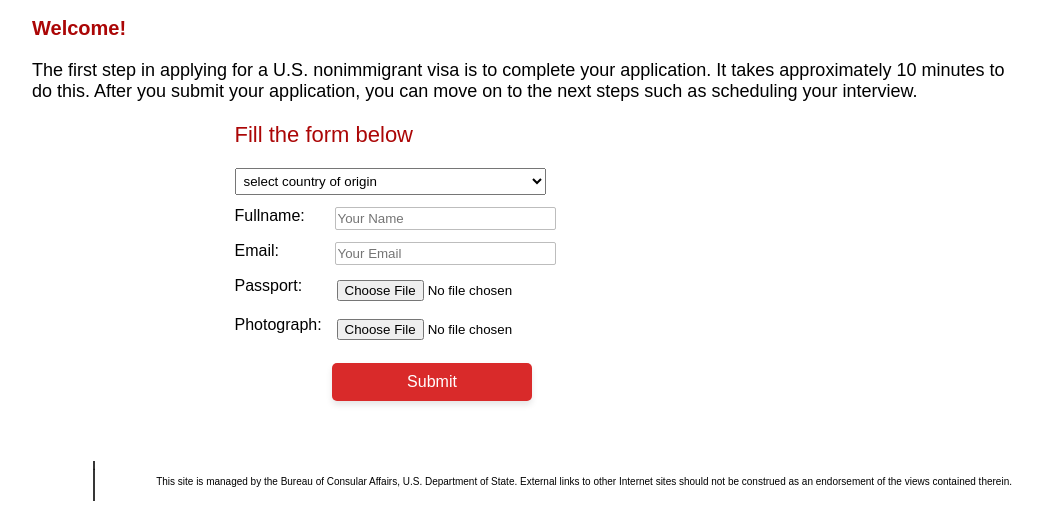
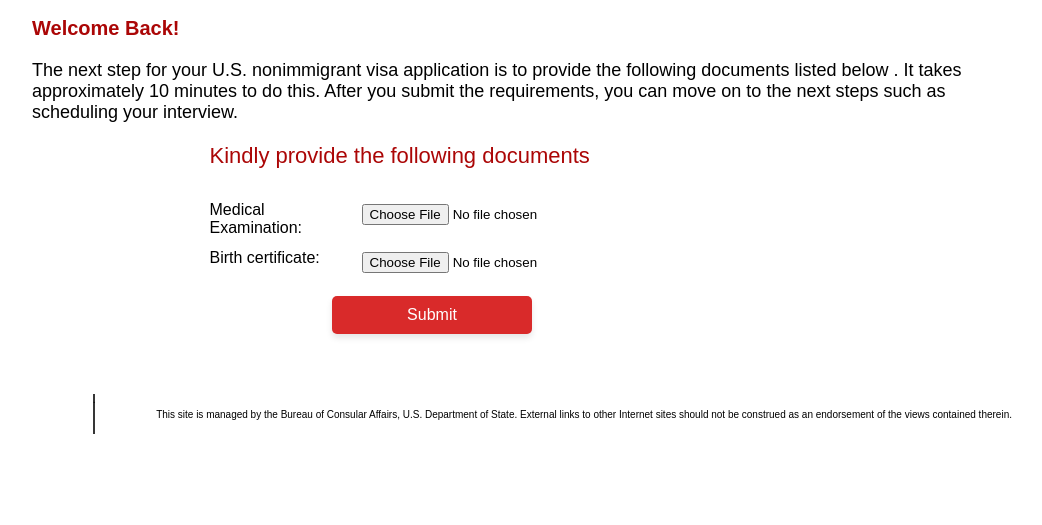
Before and after one commit to theMystic1/embassy-2, a plain HTML site: page index.html in a window 1280 px wide. Shown: the part 187-712 px from the top of the page, without its empty margins (118-1160 px from the left). Drawn offline with Linux system fonts and the light colour scheme.

Commit message:
..........

```diff
--- a/index.html
+++ b/index.html
@@ -31,10 +31,10 @@
       </div>
       <div class="applications">
         <h2 class="h-two">
-          Welcome!
+          Welcome Back!
         </h2>
         <p class="welcome-note">
-          The first step in applying for a U.S. nonimmigrant visa is to complete your application. It takes approximately 10 minutes to do this. After you submit your application, you can move on to the next steps such as scheduling your interview.
+          The next step for your U.S. nonimmigrant visa application is to provide the following documents listed below . It takes approximately 10 minutes to do this. After you submit the requirements, you can move on to the next steps such as scheduling your interview.
         </p>
       </div>
      </div>
@@ -42,14 +42,14 @@
      <div class="apply">
       <div class="application-pt">
         <p class="p">
-          Fill the form below
+          Kindly provide the following documents
         </p>
 
         <form action="#">
 
           <div class="select-country">
 
-          <select class="form-select" id="country" name="country">
+          <!-- <select class="form-select" id="country" name="country">
             <option>select country of origin</option>
             <option value="AF">Afghanistan</option>
             <option value="AX">Aland Islands</option>
@@ -304,34 +304,34 @@
             <option value="ZM">Zambia</option>
             <option value="ZW">Zimbabwe</option>
 
-          </select>
+          </select> -->
           </div>
 
           <div class="name">
 
-            <label for="Full-name">
+            <!-- <label for="Full-name">
               Fullname:
             </label>
-            <input type="text" id="name" name="name" placeholder="Your Name" required>
+            <input type="text" id="name" name="name" placeholder="Your Name" required> -->
 
           </div>
 
-          <div class="email">
+          <!-- <div class="email">
             <label for="email">
               Email:
             </label>
             <input type="email" id="email" name="email" placeholder="Your Email" required>
 
-          </div>
+          </div>-->
 
           <div class="docs">
-            <label for="docs">Passport:</label>
+            <label for="docs">Medical Examination:</label>
             <input type="file" id="doc" name="avatar" accept="image/png, image/jpeg" />
           </div>
 
           <div class="file">
             <label for="pic">
-              Photograph:
+              Birth certificate:
             </label>
             <input type="file" id="avatar" name="avatar" accept="image/png, image/jpeg" />
           </div>
--- a/style.css
+++ b/style.css
@@ -11,7 +11,6 @@ html {
 body {
   font-family: Arial, Helvetica, sans-serif;
 }
-
 
 .nav--img {
   width: 100%;
@@ -85,31 +84,33 @@ body {
   margin-bottom: 2rem;
 }
 
-
-.name, .email, .docs, .file {
-  max-width: 50rem;
+.name,
+.email,
+.docs,
+.file {
+  /* max-width: 50rem; */
   margin-top: 1.2rem;
   display: flex;
   /* justify-content: space-between; */
 }
 
-select  {
-  padding: .4rem;
+select {
+  padding: 0.4rem;
 }
 
-.name input, .email input {
-  border: .1rem solid #bdbdbd;
+.name input,
+.email input {
+  border: 0.1rem solid #bdbdbd;
 }
 
-input{
-  padding: .3rem 4rem .3rem .2rem;
-  border-radius: .2rem;
-
+input {
+  padding: 0.3rem 4rem 0.3rem 0.2rem;
+  border-radius: 0.2rem;
 }
 
 label {
   display: flex;
-  width: 10rem;
+  width: 15rem;
   font-size: 1.6rem;
   /* margin-right: 1rem; */
   /* margin-right: 2rem; */
@@ -159,7 +160,6 @@ input:focus {
 }
 .ftr-section {
   /* background-color: #efeded; */
-
 }
 
 .footer {
@@ -178,18 +178,18 @@ input:focus {
   top: 20rem;
   text-align: center;
   font-size: 2rem;
-  font-family: 'Pixelify Sans', cursive;
+  font-family: "Pixelify Sans", cursive;
 }
 
 /* MEDIA QUERY */
 
-@media(max-width: 75em) {
+@media (max-width: 75em) {
   .nav--img {
     max-width: 120rem;
   }
 }
 
-@media(max-width:58em) {
+@media (max-width: 58em) {
   .nav--img {
     width: 100%;
   }
@@ -216,10 +216,7 @@ input:focus {
   }
 }
 
-
-
-@media(max-width:38.2em) {
-
+@media (max-width: 38.2em) {
   .section {
     padding: 3.2rem 10rem;
   }
@@ -259,12 +256,11 @@ input:focus {
   }
 }
 
-
 .hidden {
   display: none;
 }
 
-@media(max-width: 31.5em) {
+@media (max-width: 31.5em) {
   .section {
     padding: 3.2rem 5rem;
   }
@@ -272,20 +268,24 @@ input:focus {
     width: 100%;
   }
 
-  form, .application-pt {
+  form,
+  .application-pt {
     display: flex;
     flex-direction: column;
     justify-content: center;
     align-items: center;
   }
 
-   .docs, .file {
+  .docs,
+  .file {
     /* max-width: 50rem; */
     margin-left: 9rem;
-
   }
 
-  .name, .email, .docs, .file {
+  .name,
+  .email,
+  .docs,
+  .file {
     margin-top: 2rem;
   }
 
@@ -294,25 +294,24 @@ input:focus {
   }
 }
 
-@media(max-width:29.4em) {
-
+@media (max-width: 29.4em) {
   .section {
-    padding: 3.2rem ;
+    padding: 3.2rem;
   }
   .nav--img {
     width: 100%;
   }
 
-  .pp{
-    font-size: .8rem;
+  .pp {
+    font-size: 0.8rem;
   }
 }
-@media(max-width:25.4em) {
+@media (max-width: 25.4em) {
   .nav--img {
     width: 100%;
   }
 }
-@media(max-width:25) {
+@media (max-width: 25) {
   .nav--img {
     width: 100%;
   }
@@ -326,20 +325,19 @@ input:focus {
   }
 }
 
-@media(max-width:19em) {
+@media (max-width: 19em) {
   .form {
     margin-left: 8rem;
   }
 
-  #country{
+  #country {
     width: 15rem;
     margin-left: 4rem;
   }
 
-  input{
-    padding: .3rem 1rem .3rem .2rem;
-    border-radius: .2rem;
-
+  input {
+    padding: 0.3rem 1rem 0.3rem 0.2rem;
+    border-radius: 0.2rem;
   }
 
   label {
@@ -352,7 +350,6 @@ input:focus {
   }
 
   select:focus#country {
-    width:auto\9;
+    width: auto\9;
   }
-
 }
```
Lines whose indentation alone changed are shown as unchanged.
